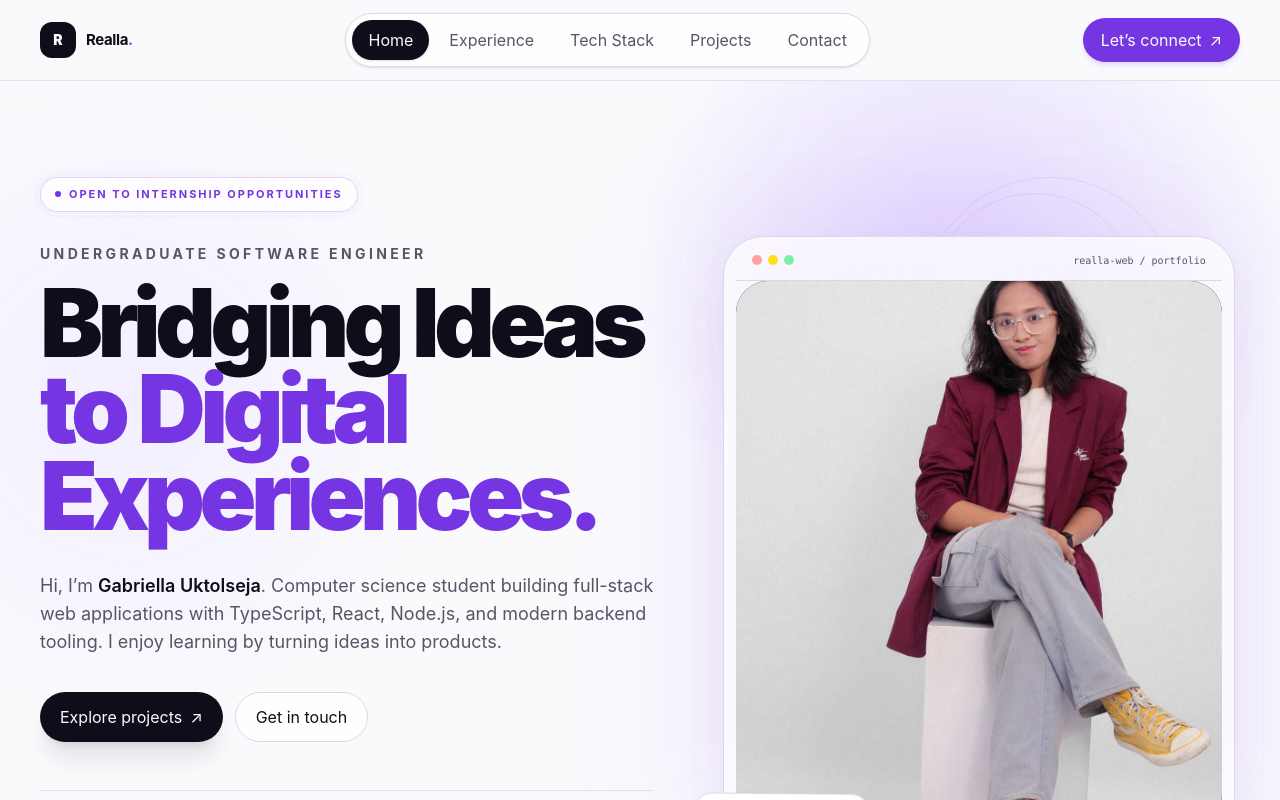
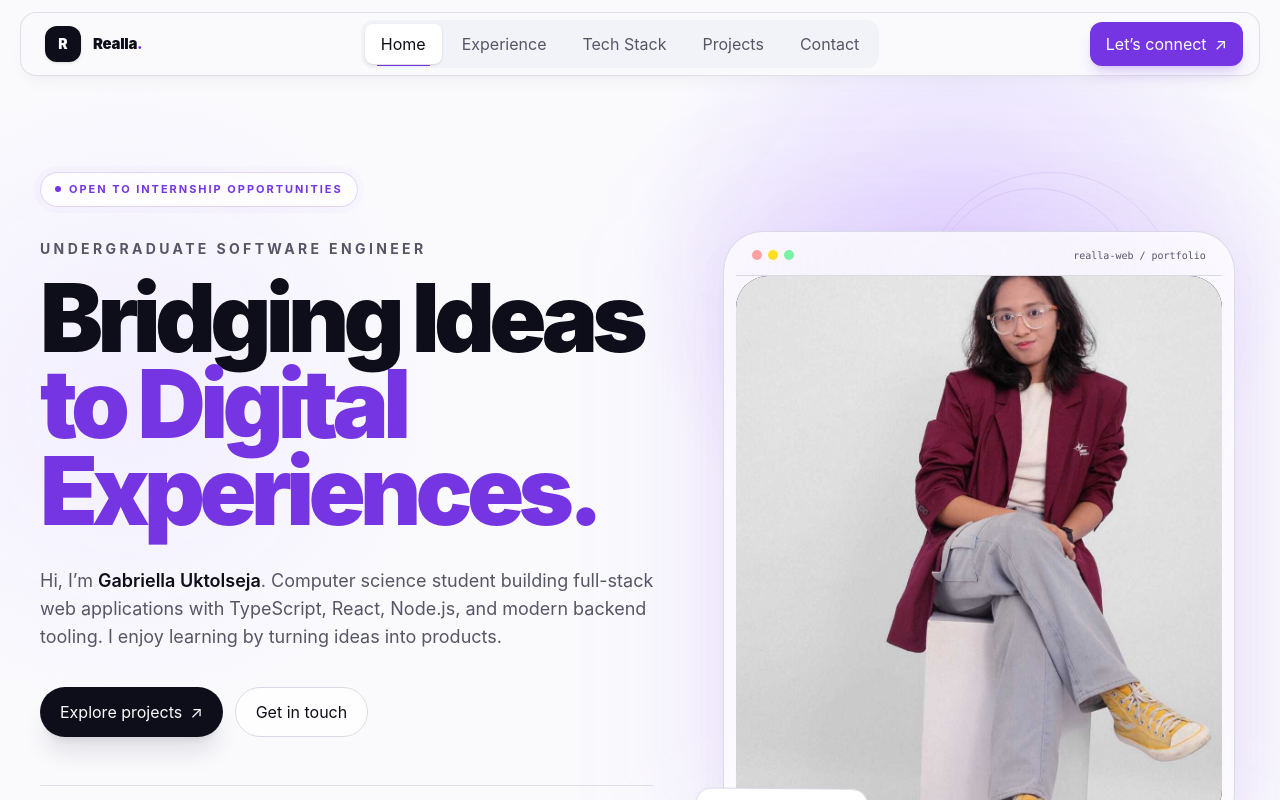
Before and after one commit to EllaUktolseja/Serverless-Realla-Website, a React (Vite) app in the folder apps/web/: page / in a window 1280 px wide. Shown: the top 800 px of the page. Built offline with nearby package versions, Linux system fonts and the light colour scheme.

Commit message:
feat(web): upgrade portfolio visual system

```diff
--- a/apps/web/src/components/Navbar.tsx
+++ b/apps/web/src/components/Navbar.tsx
@@ -32,73 +32,45 @@ function Navbar() {
   }
 
   return (
-    <header className="sticky top-0 z-50 border-b border-border/70 bg-background/80 backdrop-blur-2xl">
-      <div className="mx-auto flex min-h-20 max-w-7xl items-center justify-between gap-4 px-5 sm:px-7 lg:px-10">
-        <a href="/" onClick={(event) => navigate(event, "/")} className="group flex shrink-0 items-center gap-2.5">
-          <span className="grid size-9 place-items-center rounded-xl bg-foreground text-sm font-black text-background transition-transform group-hover:-rotate-6">
-            R
-          </span>
-          <span className="text-[15px] font-bold tracking-tight">Realla<span className="text-primary">.</span></span>
+    <header className="sticky top-0 z-50 px-3 pt-3 sm:px-5">
+      <div className="mx-auto flex min-h-16 max-w-7xl items-center justify-between gap-4 rounded-2xl border border-border/80 bg-background/80 px-3 shadow-lg shadow-foreground/[0.03] backdrop-blur-2xl sm:px-4">
+        <a href="/" onClick={(event) => navigate(event, "/")} className="group flex shrink-0 items-center gap-3 px-2">
+          <span className="grid size-9 place-items-center rounded-xl bg-foreground text-sm font-black text-background shadow-sm transition duration-300 group-hover:rotate-[-6deg] group-hover:scale-105">R</span>
+          <span className="text-[15px] font-black tracking-[-0.02em]">Realla<span className="text-primary">.</span></span>
         </a>
 
-        <nav className="hidden items-center gap-1 rounded-full border border-border bg-card/70 p-1.5 shadow-sm md:flex">
+        <nav className="hidden items-center gap-1 rounded-xl bg-muted/70 p-1 md:flex">
           {links.map(([href, label]) => (
-            <a
-              key={href}
-              href={href}
-              onClick={(event) => navigate(event, href)}
-              className={`rounded-full px-3.5 py-2 text-[13px] font-semibold transition-all lg:px-4 ${
-                isActive(href)
-                  ? "bg-foreground text-background shadow-sm"
-                  : "text-muted-foreground hover:bg-muted hover:text-foreground"
-              }`}
-            >
+            <a key={href} href={href} onClick={(event) => navigate(event, href)}
+              className={`relative rounded-lg px-3.5 py-2 text-[12px] font-bold transition-all lg:px-4 ${isActive(href) ? "bg-card text-foreground shadow-sm" : "text-muted-foreground hover:text-foreground"}`}>
               {label}
+              {isActive(href) && <span className="absolute inset-x-3 -bottom-0.5 mx-auto h-px bg-primary" />}
             </a>
           ))}
         </nav>
 
-        <a
-          href="/contact"
-          onClick={(event) => navigate(event, "/contact")}
-          className="hidden items-center gap-2 rounded-full bg-primary px-4.5 py-2.5 text-[13px] font-bold text-primary-foreground shadow-md shadow-primary/15 transition-all hover:-translate-y-0.5 hover:shadow-lg hover:shadow-primary/20 lg:inline-flex"
-        >
-          Let’s connect <span aria-hidden>↗</span>
+        <a href="/contact" onClick={(event) => navigate(event, "/contact")}
+          className="hidden items-center gap-2 rounded-xl bg-primary px-4 py-2.5 text-[12px] font-black text-primary-foreground shadow-lg shadow-primary/20 transition duration-300 hover:-translate-y-0.5 hover:shadow-primary/30 lg:inline-flex">
+          Let’s connect <span>↗</span>
         </a>
 
-        <button
-          type="button"
-          className="inline-flex rounded-full border border-border bg-card px-3.5 py-2 text-sm font-semibold md:hidden"
-          aria-expanded={open}
-          aria-controls="mobile-navigation"
-          onClick={() => setOpen((value) => !value)}
-        >
+        <button type="button" className="inline-flex rounded-xl border border-border bg-card px-3.5 py-2.5 text-xs font-black md:hidden"
+          aria-expanded={open} aria-controls="mobile-navigation" onClick={() => setOpen((value) => !value)}>
           {open ? "Close" : "Menu"}
         </button>
       </div>
 
       {open && (
-        <nav id="mobile-navigation" className="border-t border-border bg-background/95 px-5 py-4 backdrop-blur-xl md:hidden">
-          <div className="mx-auto flex max-w-7xl flex-col gap-1">
+        <nav id="mobile-navigation" className="mx-auto mt-2 max-w-7xl rounded-2xl border border-border bg-background/95 p-2 shadow-xl backdrop-blur-xl md:hidden">
+          <div className="flex flex-col gap-1">
             {links.map(([href, label]) => (
-              <a
-                key={href}
-                href={href}
-                onClick={(event) => navigate(event, href)}
-                className={`rounded-xl px-4 py-3 text-sm font-semibold ${
-                  isActive(href)
-                    ? "bg-foreground text-background"
-                    : "text-muted-foreground hover:bg-muted hover:text-foreground"
-                }`}
-              >
+              <a key={href} href={href} onClick={(event) => navigate(event, href)}
+                className={`rounded-xl px-4 py-3 text-sm font-bold ${isActive(href) ? "bg-foreground text-background" : "text-muted-foreground hover:bg-muted hover:text-foreground"}`}>
                 {label}
               </a>
             ))}
-            <a
-              href="/contact"
-              onClick={(event) => navigate(event, "/contact")}
-              className="mt-2 rounded-xl bg-primary px-4 py-3 text-center text-sm font-bold text-primary-foreground"
-            >
+            <a href="/contact" onClick={(event) => navigate(event, "/contact")}
+              className="mt-1 rounded-xl bg-primary px-4 py-3 text-center text-sm font-black text-primary-foreground">
               Let’s connect ↗
             </a>
           </div>
```
